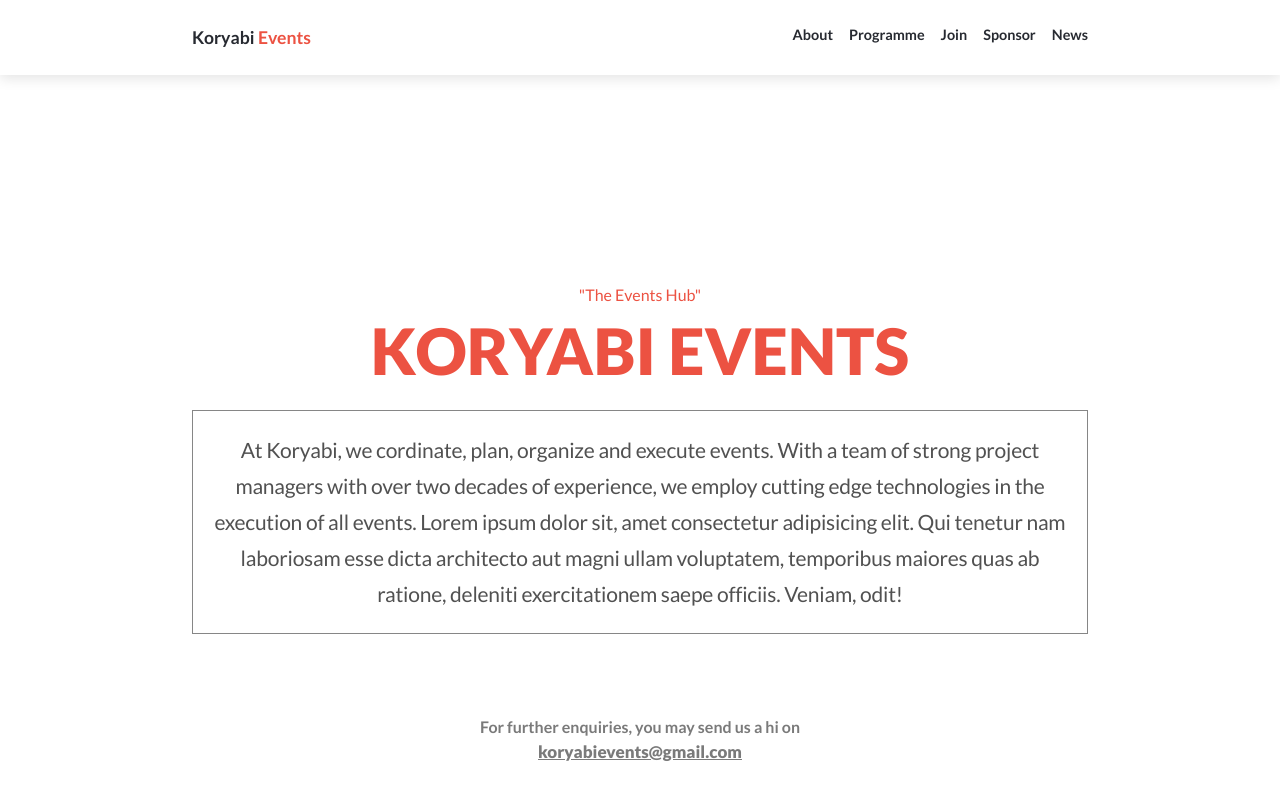
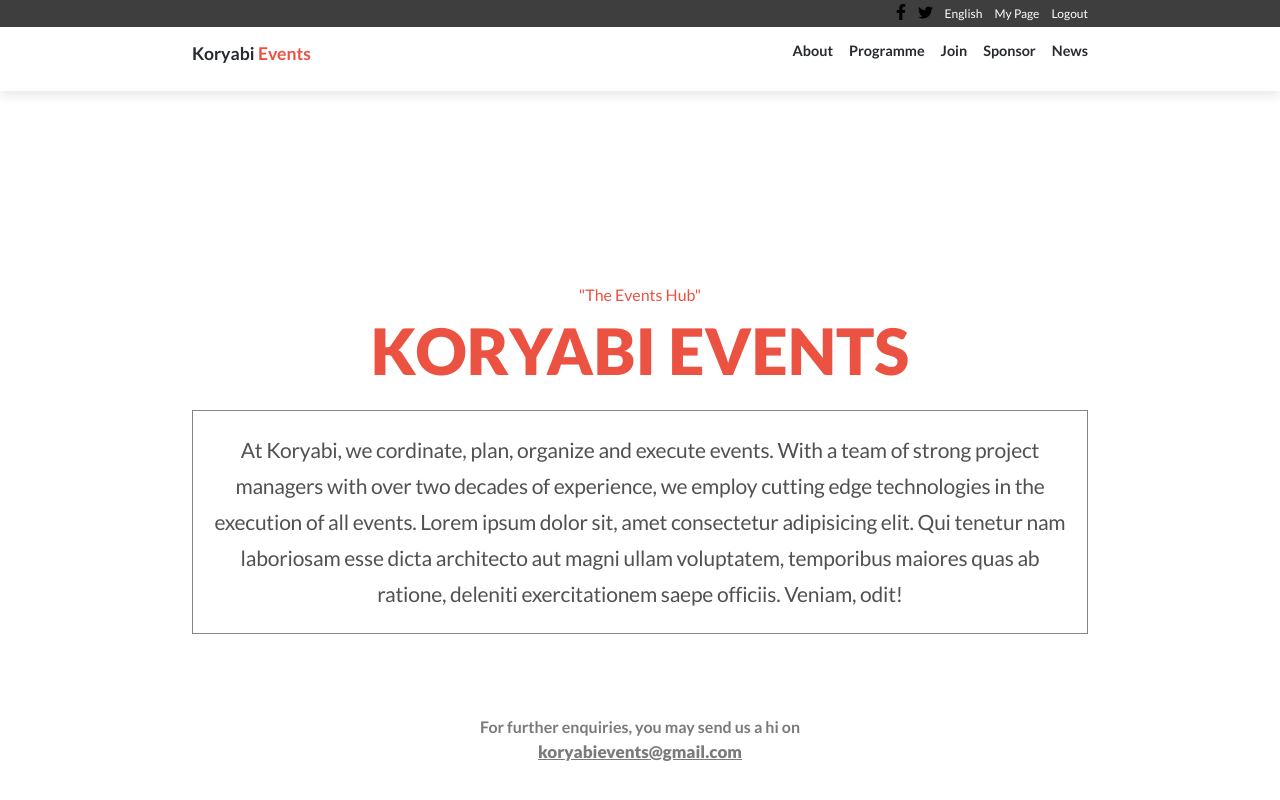
Before and after one commit to michaelamponsah/koryabi-events, a website with bundled scripts: page about.html in a window 1280 px wide. Shown: the top 800 px of the page. Built offline with nearby package versions, Linux system fonts and the light colour scheme.

Commit message:
Add top nav to about.html

```diff
--- a/about.html
+++ b/about.html
@@ -14,6 +14,17 @@
 
 <body>
   <header class="toolbar">
+    <div class="toolbar--top-nav-wrapper">
+      <ul class="container toolbar--top-nav">
+        <li class="top-nav--item"><img src="./assets/icons/facebook-f.svg" alt="facebook brand-icon" width="10px"
+            height="10px"></li>
+        <li class="top-nav--item"><img src="./assets/icons/twitter.svg" alt="twitter brand-icon" width="15px"
+            height="15px"></li>
+        <li class="top-nav--item">English</li>
+        <li class="top-nav--item">My Page</li>
+        <li class="top-nav--item">Logout</li>
+      </ul>
+    </div>
     <div class="logo-burger-wrapper container">
       <div class="hamburger-icon">
           <i class="fa-solid fa-bars icon mobile-menu nav-toggler-btn" data-nav-menu-btn></i>
--- a/css/styles.css
+++ b/css/styles.css
@@ -176,31 +176,7 @@ body {
 }
 
 .toolbar--top-nav-wrapper {
-  position: absolute;
-  top: 0;
-  left: 0;
-  width: 100%;
-  background: #3e3e3e;
-  padding: 0.25em 0;
-}
-
-.toolbar--top-nav {
-  display: flex;
-  justify-content: flex-end;
-  align-items: center;
-
-}
-
-.top-nav--item {
-  margin-left: 1em;
-  font-weight: 400;
-  font-size: 12px;
-  line-height: 14px;
-  color: #fff;
-}
-
-.top-nav--item:hover {
-  cursor: pointer;
+  display: none;
 }
 
 .logo-burger-wrapper {
@@ -516,6 +492,36 @@ body {
     width: 70%;
   }
 
+  .toolbar--top-nav-wrapper {
+    display: block;
+    position: absolute;
+    top: 0;
+    left: 0;
+    width: 100%;
+    background: #3e3e3e;
+    padding: 0.25em 0;
+  }
+
+  .toolbar--top-nav {
+    display: flex;
+    justify-content: flex-end;
+    align-items: center;
+
+  }
+
+  .top-nav--item {
+    margin-left: 1em;
+    font-weight: 400;
+    font-size: 12px;
+    line-height: 14px;
+    color: #fff;
+  }
+
+  .top-nav--item:hover {
+    cursor: pointer;
+  }
+
+
   .logo:hover {
     cursor: pointer;
   }
@@ -524,6 +530,7 @@ body {
     display: flex;
     justify-content: space-between;
     align-items: center;
+    margin-top: 1em;
   }
 
   .nav--list {
```
